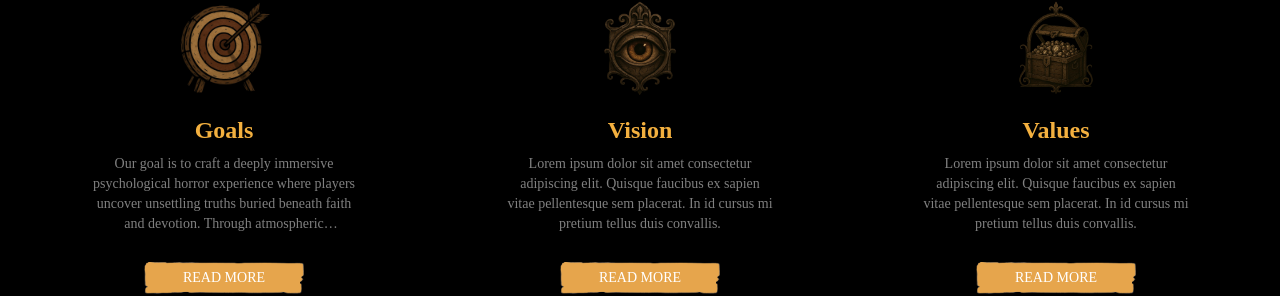
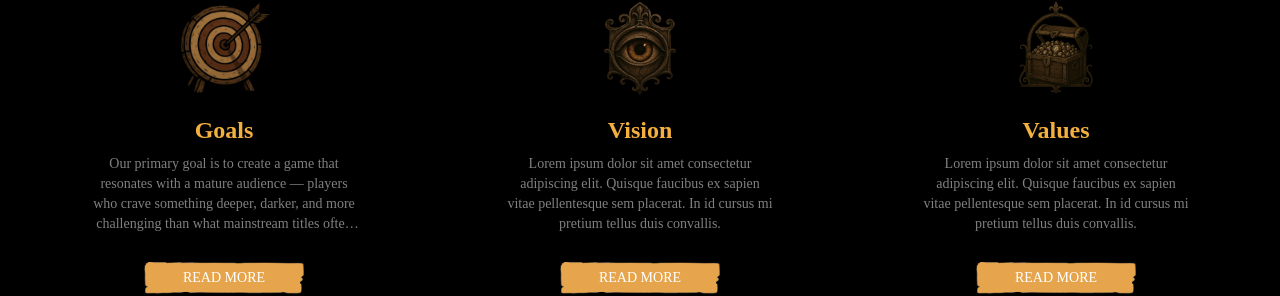
Before and after one commit to Endorze/Yahwehs-Creations, a Next.js app: page /aboutus in a window 1280 px wide. Shown: the part 1100-1396 px from the top of the page. Built offline with nearby package versions, Linux system fonts and the light colour scheme; a web font is replaced by a local one.

Commit message:
changed goals description

```diff
--- a/src/app/components/AboutSection/AboutSection.tsx
+++ b/src/app/components/AboutSection/AboutSection.tsx
@@ -6,7 +6,7 @@ const sections = [
   {
     title: "Goals",
     description:
-      "Our goal is to craft a deeply immersive psychological horror experience where players uncover unsettling truths buried beneath faith and devotion. Through atmospheric storytelling, symbolic environments, and morally complex choices, we aim to draw players into a descent that challenges both their survival instincts and their understanding of what it means to be saved.",
+      "Our primary goal is to create a game that resonates with a mature audience — players who crave something deeper, darker, and more challenging than what mainstream titles often deliver. We’re building an experience that weaves first-person exploration, puzzle mechanics, and psychological dread into a seamless whole. If you’re drawn to slow-burn horror, cryptic symbols, and the thrill of decoding a world that refuses to explain itself — this descent is meant for you.",
     image: "/images/values/goals.png",
     href: "/blog#faq",
   },
```
